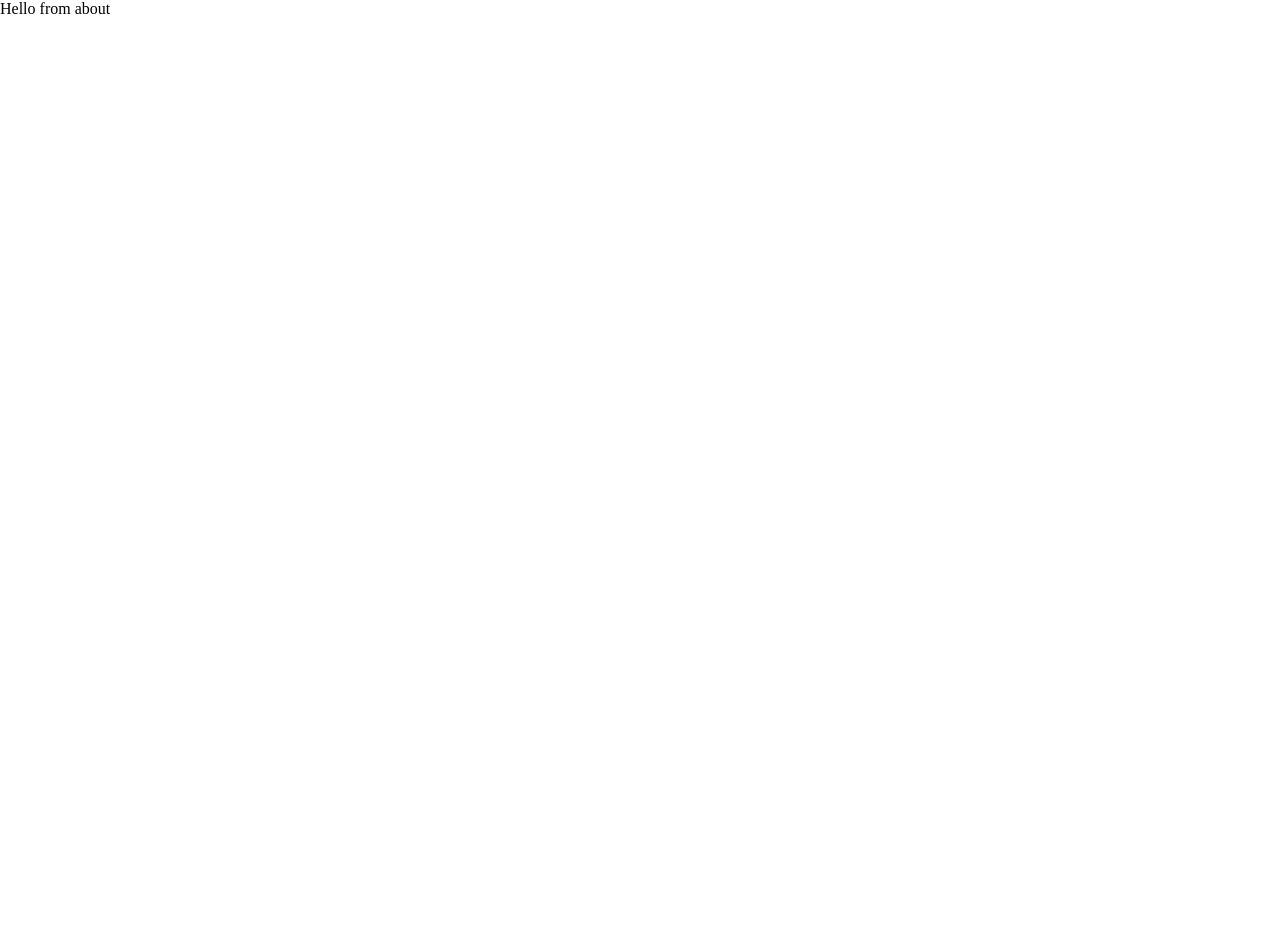
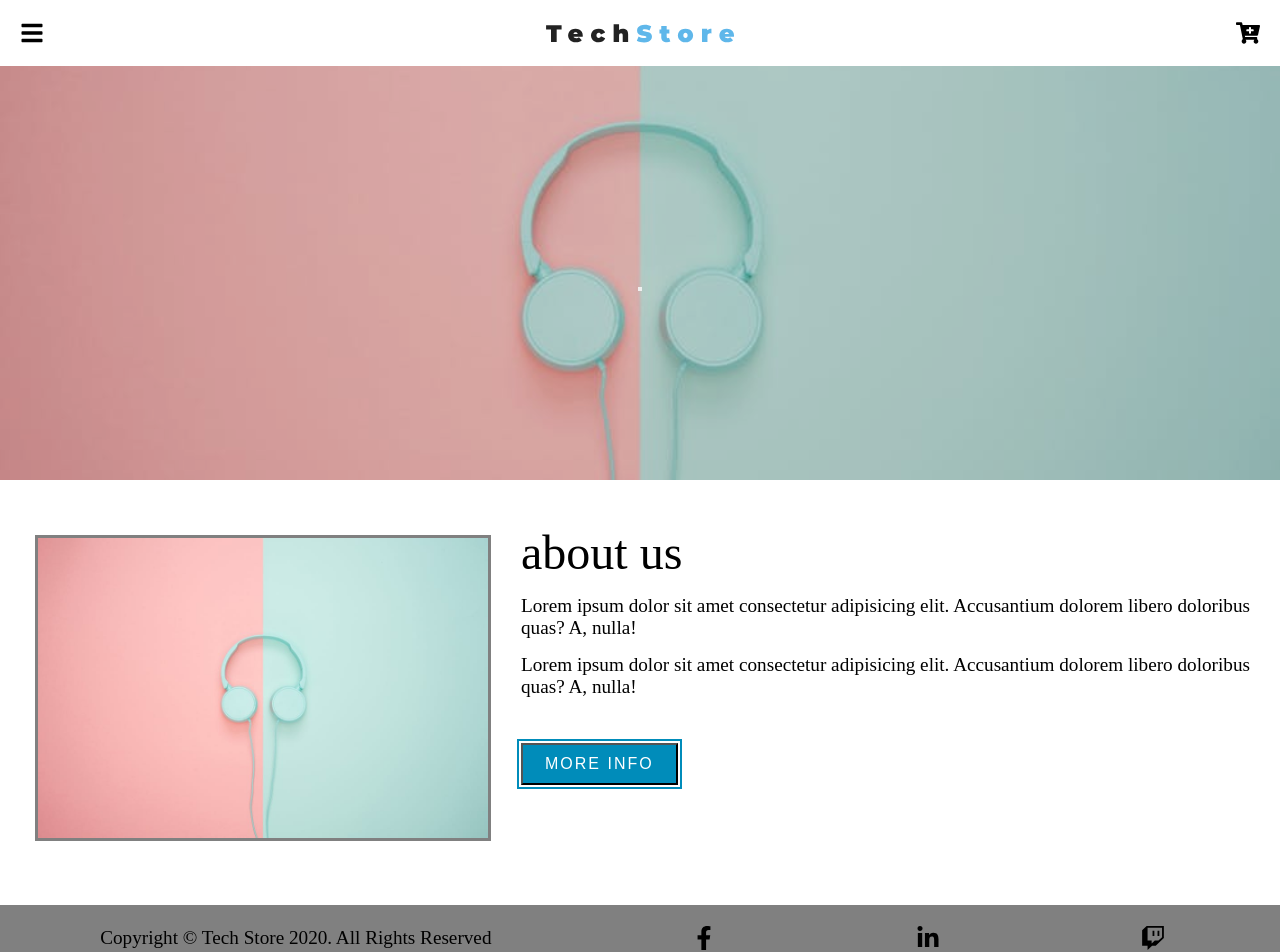
Before and after one commit to NathanGanesh/reacttechstore, a React (Create React App) app: page /about in a window 1280 px wide. Shown: the top 952 px of the page. Before the commit the page ends 800 px from the top, so only its background shows below. Built offline with nearby package versions, Linux system fonts and the light colour scheme.

Commit message:
about us fixed

```diff
--- a/src/components/App/App.css
+++ b/src/components/App/App.css
@@ -30,6 +30,16 @@
 	align-items: center;
 	justify-content: center;
 	flex-direction: column;
+}
+
+.about {
+	background: rgba(0, 0, 0, .15) url("/page-images/images/aboutBcg.jpeg") center/cover no-repeat;
+	min-height: calc(60vh - 66px);
+	display: flex;
+	align-items: center;
+	justify-content: center;
+	flex-direction: column;
+	background-blend-mode: darken;
 }
 
 .home-title {
@@ -120,18 +130,20 @@
 	grid-template-columns: repeat(auto-fit, minmax(350px, 1fr));
 	justify-content: center;
 	text-align: center;
-	grid-gap: 30px;
+	padding: 10px;
+	margin: auto;
 }
 
 .product-img {
 	width: 250px;
-	height: 250px;
+	height: 275px;
 }
 
 .product-descriptions {
 	display: flex;
 	justify-content: space-around;
 	align-items: center;
+	margin: auto;
 }
 
 .product-descriptions p {
@@ -149,6 +161,8 @@
 	box-shadow: 3px 3px 8px #888888;
 	justify-content: center;
 	text-align: center;
+	margin: auto;
+	margin-top: 25px;
 }
 
 .featured-items {
@@ -215,3 +229,34 @@
 	margin-right: 150px;
 	margin-right: 0 40px;
 }
+
+.about-us {
+	display: flex;
+	flex-direction: row;
+	padding-top: 35px;
+	padding-left: 15px;
+}
+.about-us img {
+	width: 450px;
+	height: 300px;
+	border-style: solid;
+	border-color: grey;
+	margin: 20px;
+	margin-bottom: 60px;
+}
+
+.about-us h1 {
+	font-size: 3rem;
+}
+.about-us p {
+	font-size: 1.2rem;
+	padding-top: 15px;
+}
+
+.about-us Button {
+	margin-top: 45px;
+}
+
+.about-us-description {
+	padding: 10px;
+}
--- /dev/null
+++ b/src/components/Elements/About/AboutUs.js
@@ -0,0 +1,28 @@
+import React from 'react';
+import Button from '../Button';
+import Footer from '../Footer';
+
+export default function AboutUs() {
+	return (
+		<div>
+			<div className="about-us">
+				<div>
+					<img src={window.location.origin + '/page-images/images/aboutBcg.jpeg'} alt="aboutbcg" />
+				</div>
+				<div className="about-us-description">
+					<h1>about us</h1>
+					<p>
+						Lorem ipsum dolor sit amet consectetur adipisicing elit. Accusantium dolorem libero doloribus
+						quas? A, nulla!
+					</p>
+					<p>
+						Lorem ipsum dolor sit amet consectetur adipisicing elit. Accusantium dolorem libero doloribus
+						quas? A, nulla!
+					</p>
+					<Button btnclass="btn-default" name="more info" />
+				</div>
+			</div>
+			<Footer />
+		</div>
+	);
+}
--- a/src/components/Pages/About.js
+++ b/src/components/Pages/About.js
@@ -1,5 +1,14 @@
 import React from 'react';
+import Hero from '../Elements/Hero';
+import Nav from '../Elements/Navbar';
+import AboutUs from '../Elements/About/AboutUs';
 
 export default function About() {
-	return <div>Hello from about</div>;
+	return (
+		<div>
+			<Nav />
+			<Hero class="about" />
+			<AboutUs />
+		</div>
+	);
 }
```
